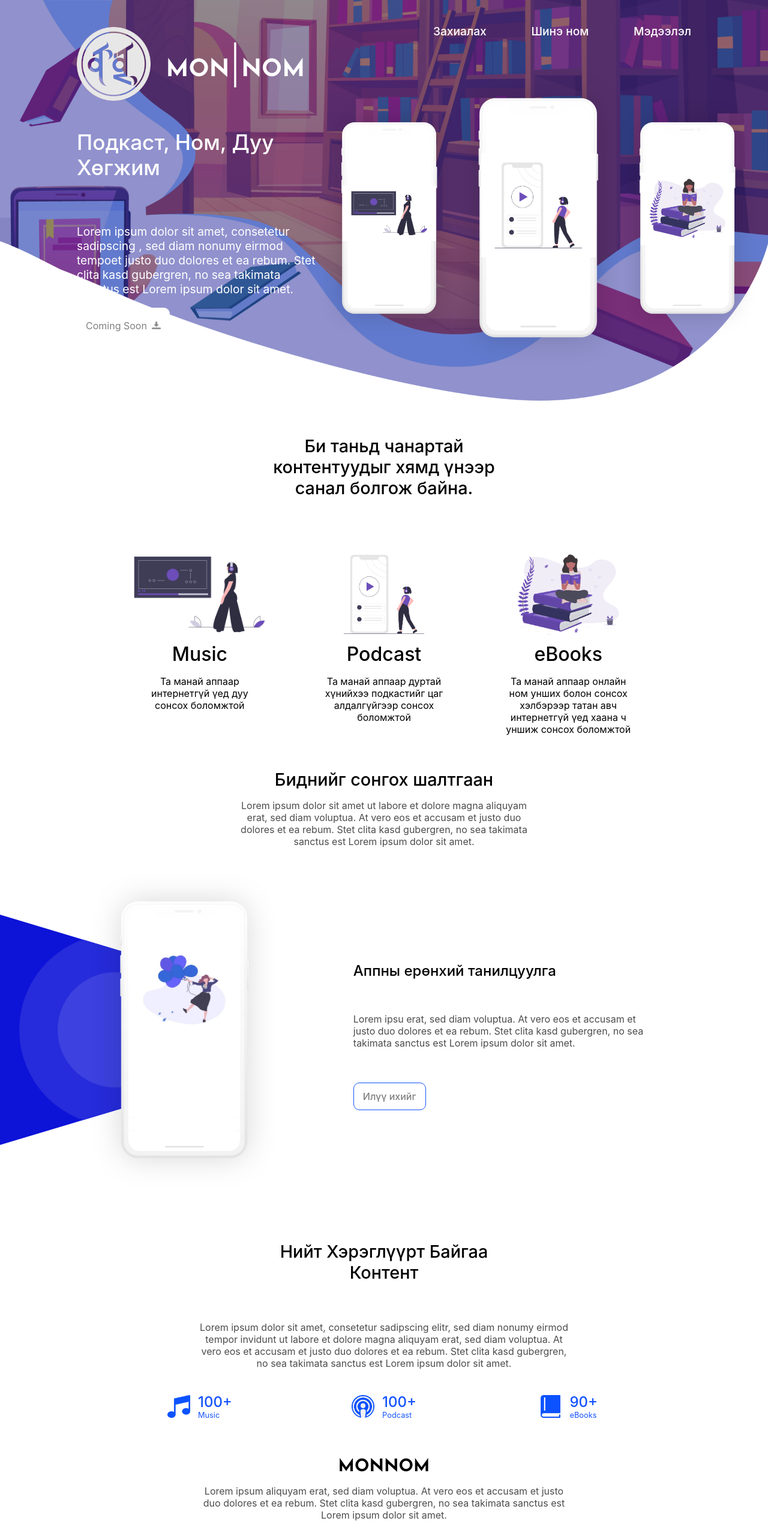
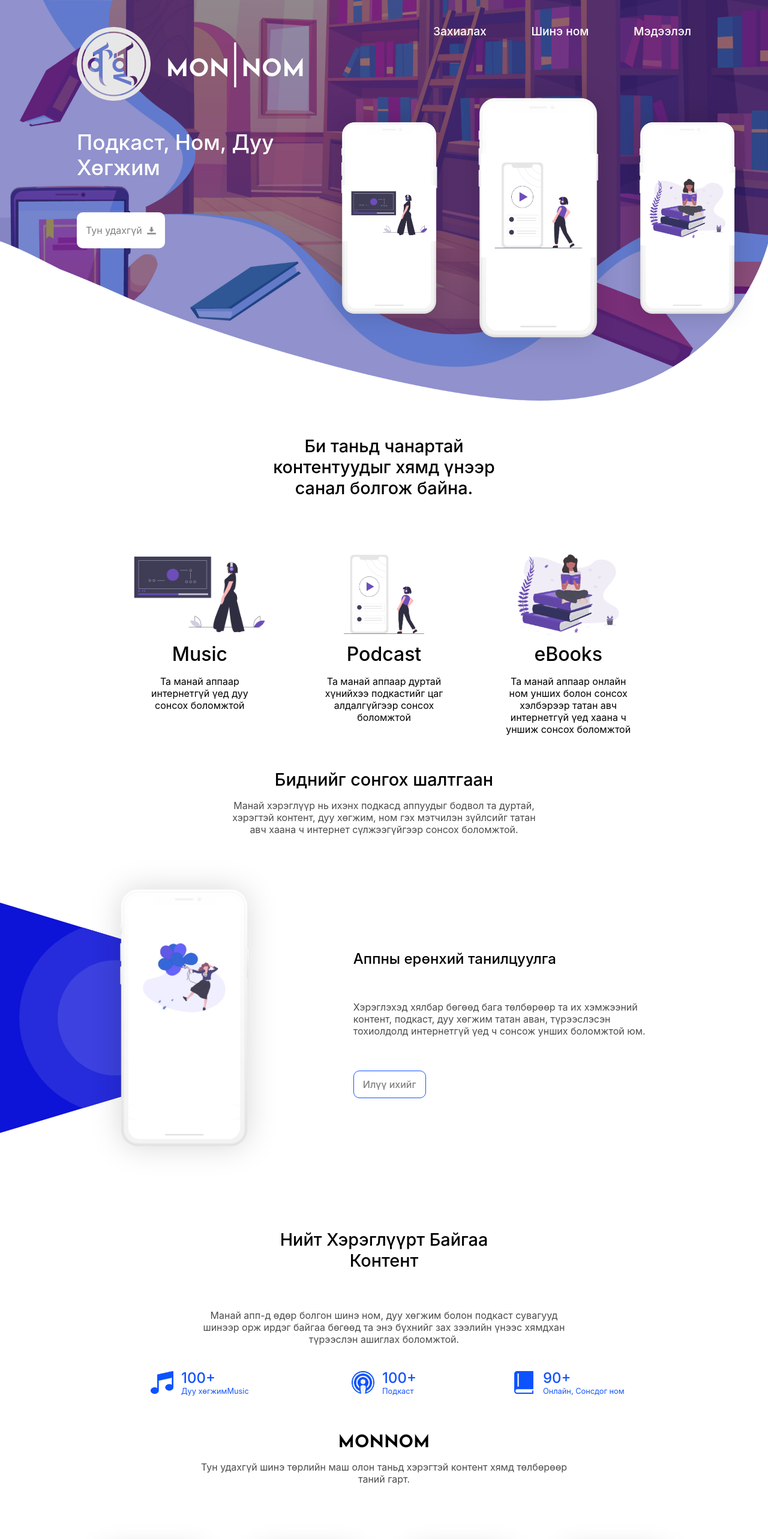
Before and after one commit to uuganbatdev/monnom-landing-page-nextjs, a Next.js app: page /landing in a window 1280 px wide. Shown: the top 2566 px of the page at 60% size. Built offline with nearby package versions, Linux system fonts and the light colour scheme.

Commit message:
added mongol text done everything

```diff
--- a/sections/SectionFive.js
+++ b/sections/SectionFive.js
@@ -5,7 +5,7 @@
 		<SectionFiveStyled>
 			<h2>MONNOM</h2>
 			<p className='parag'>
-				Lorem ipsum aliquyam erat, sed diam voluptua. At vero eos et accusam et justo duo dolores et ea rebum. Stet clita kasd gubergren, no sea takimata sanctus est Lorem ipsum dolor sit amet.
+				Тун удахгүй шинэ төрлийн маш олон таньд хэрэгтэй контент хямд төлбөрөөр таний гарт.
 			</p>
 			<div className='cards-container1'>
 				<div className='card'>
@@ -145,7 +145,7 @@
 		background: #3c41df;
 	}
 }
-@media only screen and (max-width: 700px) {
+@media only screen and (max-width: 800px) {
 	.parag {
 		width: 100%;
 	}
--- a/sections/SectionFour.js
+++ b/sections/SectionFour.js
@@ -7,8 +7,9 @@
 				Нийт Хэрэглүүрт Байгаа Контент
 			</h2>
 			<p className='parag'>
-				Lorem ipsum dolor sit amet, consetetur sadipscing elitr, sed diam nonumy eirmod tempor invidunt ut labore et dolore magna aliquyam erat, sed diam voluptua. At vero eos et accusam et justo duo dolores et ea rebum. Stet clita kasd gubergren, no sea takimata sanctus est Lorem ipsum dolor sit amet.
+				Манай апп-д өдөр болгон шинэ ном, дуу хөгжим болон подкаст сувагууд шинээр орж ирдэг байгаа бөгөөд та энэ бүхнийг зах зээлийн үнээс хямдхан түрээслэн ашиглах боломжтой.
 			</p>
+
 			<div className='cards-container'>
 				<div className='card'>
 					<div className='img-container'>
@@ -16,7 +17,7 @@
 					</div>
 					<div className='parag-container'>
 						<p>100+</p>
-						<h3>Music</h3>
+						<h3>Дуу хөгжимMusic</h3>
 					</div>
 				</div>
 				<div className='card'>
@@ -25,7 +26,7 @@
 					</div>
 					<div className='parag-container'>
 						<p>100+</p>
-						<h3>Podcast</h3>
+						<h3>Подкаст</h3>
 					</div>
 				</div>
 				<div className='card'>
@@ -34,7 +35,7 @@
 					</div>
 					<div className='parag-container'>
 						<p>90+</p>
-						<h3>eBooks</h3>
+						<h3>Онлайн, Сонсдог ном</h3>
 					</div>
 				</div>
 			</div>
@@ -97,7 +98,7 @@
 		}
 	}
 }
-@media only screen and (max-width: 700px) {
+@media only screen and (max-width: 800px) {
 	h2, .parag {
 		width: 100%;
 	}
--- a/sections/SectionOne.js
+++ b/sections/SectionOne.js
@@ -16,10 +16,7 @@
 							<h2>Подкаст, Ном, Дуу Хөгжим</h2>
 						</div>
 						<div className='inner-s1-left-bot'>
-							<p>
-								Lorem ipsum dolor sit amet, consetetur sadipscing , sed diam nonumy eirmod tempoet justo duo dolores et ea rebum. Stet clita kasd gubergren, no sea takimata sanctus est Lorem ipsum dolor sit amet.
-							</p>
-							<a href='#'>Coming Soon<img src='/direct-download.png' alt='download'/></a>
+							<a href='#'>Тун удахгүй<img src='/direct-download.png' alt='download'/></a>
 						</div>
 					</div>
 					<div className='s1-right-side'>
@@ -143,7 +140,8 @@
 		}
 	}
 }
-@media only screen and (max-width: 700px) {
+@media only screen and (max-width: 800px) {
+	height: 100vh;
 	.first-section {
 		.s1-left-side {
 			width: 100%;
@@ -161,11 +159,11 @@
 			display: flex;
 			flex-direction: column;
 			a {
-				align-self: flex-end;
+				align-self: flex-start;
 			}
 		}
 		.section1-bg {
-			height: 100vh;
+			height: 120vh;
 			.bg-img {
 				height: 100%;
 				object-fit: cover;
--- a/sections/SectionSix.js
+++ b/sections/SectionSix.js
@@ -58,7 +58,7 @@
 		}
 	}
 }
-@media only screen and (max-width: 700px) {
+@media only screen and (max-width: 800px) {
 	.cards-container {
 		flex-direction: column;
 		.book-card {
--- a/sections/SectionThree.js
+++ b/sections/SectionThree.js
@@ -11,7 +11,7 @@
 			<div className='right-side'>
 				<h2>Аппны ерөнхий танилцуулга</h2>
 				<p>
-					Lorem ipsu erat, sed diam voluptua. At vero eos et accusam et justo duo dolores et ea rebum. Stet clita kasd gubergren, no sea takimata sanctus est Lorem ipsum dolor sit amet.
+				Хэрэглэхэд хялбар бөгөөд бага төлбөрөөр та их хэмжээний контент, подкаст, дуу хөгжим татан аван, түрээслэсэн тохиолдолд интернетгүй үед ч сонсож унших боломжтой юм.
 				</p>
 				<a href='#'>
 					Илүү ихийг
@@ -78,7 +78,7 @@
 		background: #3c41df;
 	}
 }
-@media only screen and (max-width: 700px) {
+@media only screen and (max-width: 800px) {
 	.bg, img {
 		display: none;
 	}
--- a/sections/SectionTwo.js
+++ b/sections/SectionTwo.js
@@ -40,7 +40,7 @@
 					Биднийг сонгох шалтгаан
 				</h2>
 				<p>
-					Lorem ipsum dolor sit amet ut labore et dolore magna aliquyam erat, sed diam voluptua. At vero eos et accusam et justo duo dolores et ea rebum. Stet clita kasd gubergren, no sea takimata sanctus est Lorem ipsum dolor sit amet.
+					Манай хэрэглүүр нь ихэнх подкасд аппуудыг бодвол та дуртай, хэрэгтэй контент, дуу хөгжим, ном гэх мэтчилэн зүйлсийг татан авч хаана ч интернет сүлжээгүйгээр сонсох боломжтой.
 				</p>
 			</div>
 		</SectionTwoStyled>
@@ -105,7 +105,7 @@
 		opacity: 0.7;
 	}
 }
-@media only screen and (max-width: 700px) {
+@media only screen and (max-width: 800px) {
 	margin-top: 15vh!important;
 	h2 {
 		width: 100%;
```
Also changed, not shown: pages/index.js (+10 -5 lines).
